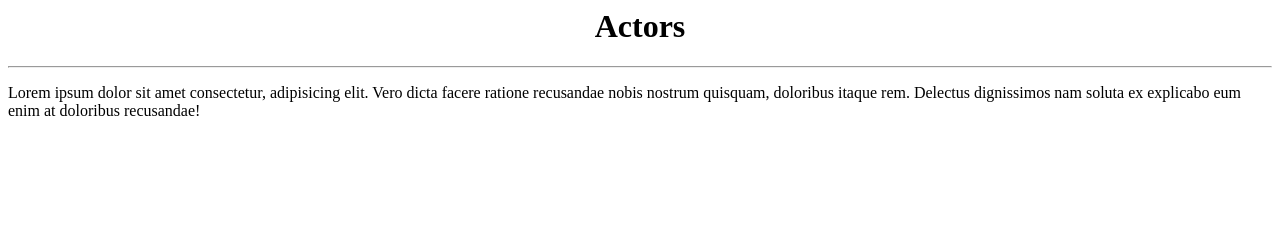
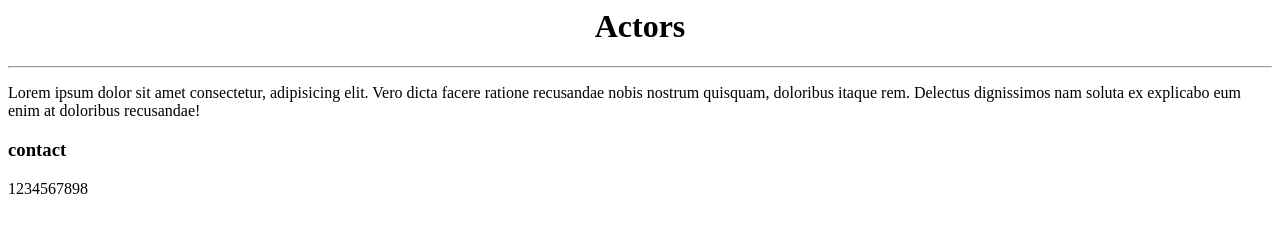
Before and after one commit to Rajkumar5ceh/HTMLActorpage, a plain HTML site: page index.html in a window 1280 px wide. Drawn offline with Linux system fonts and the light colour scheme.

Commit message:
contact added

```diff
--- a/index.html
+++ b/index.html
@@ -3,3 +3,5 @@
 </center>
 <hr>
 <p>Lorem ipsum dolor sit amet consectetur, adipisicing elit. Vero dicta facere ratione recusandae nobis nostrum quisquam, doloribus itaque rem. Delectus dignissimos nam soluta ex explicabo eum enim at doloribus recusandae!</p>
+<h3>contact</h3>
+<p>1234567898</p>
```
